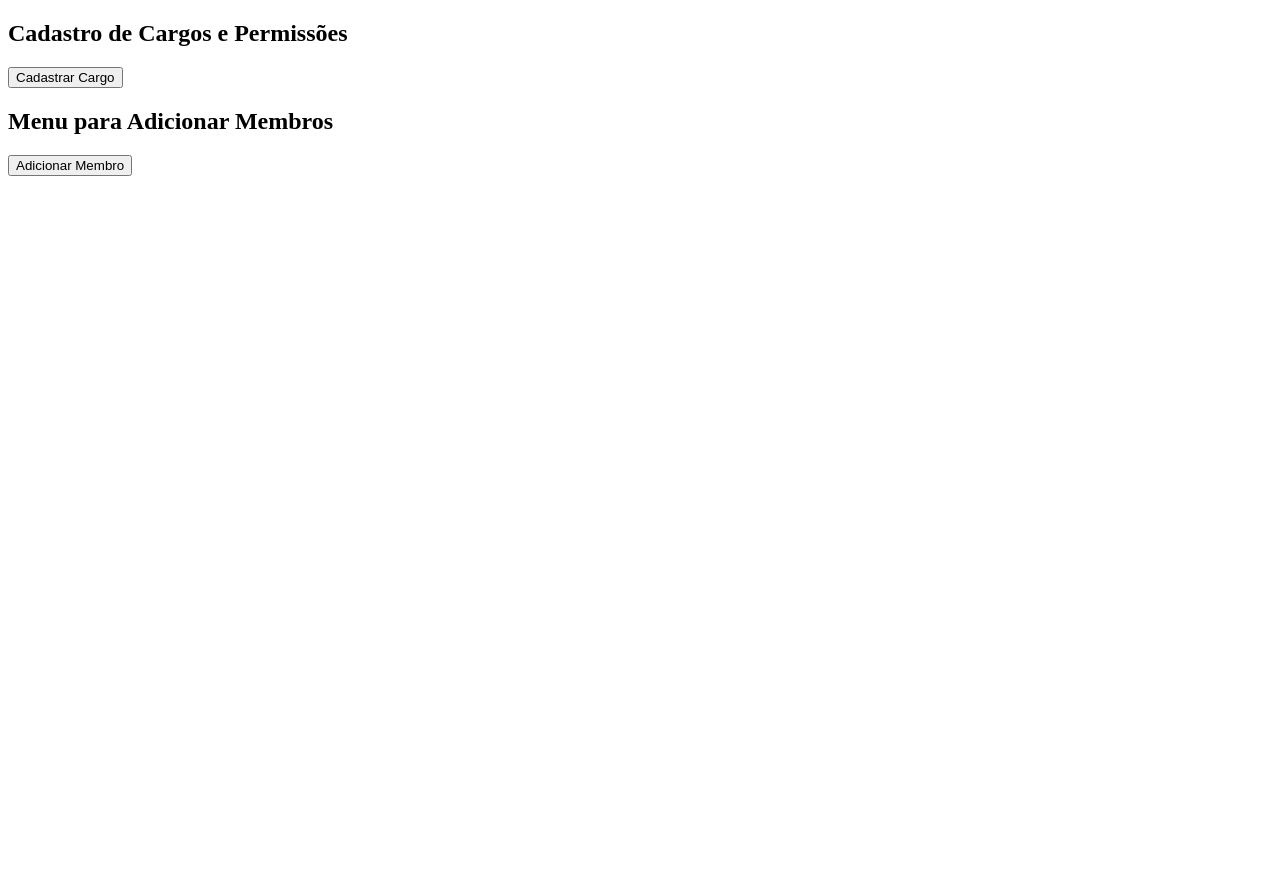
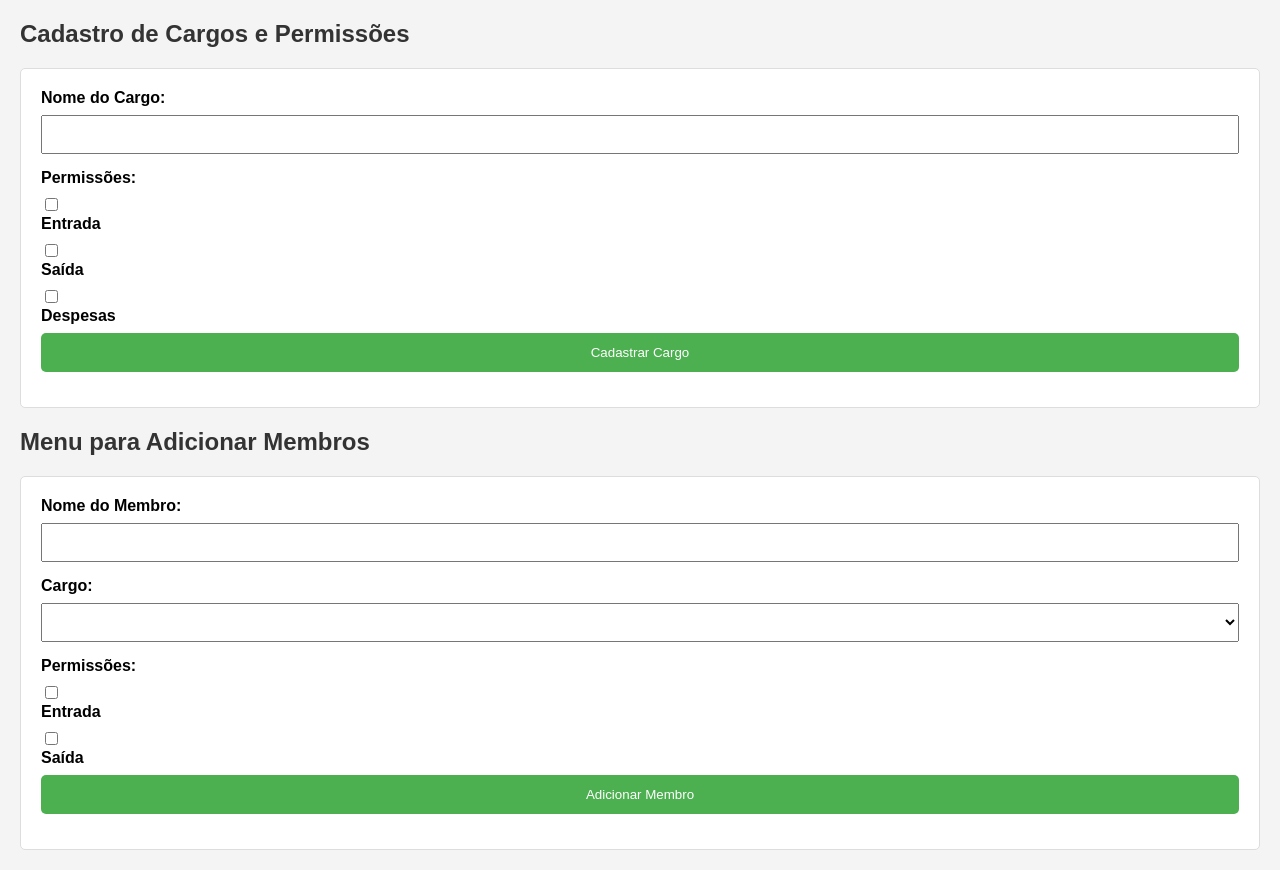
Before and after one commit to lanselmo/lanselmo.github.io, a plain HTML site: page adonline/index.html in a window 1280 px wide. Before the commit the page ends 800 px from the top, so only its background shows below. Drawn offline with Linux system fonts and the light colour scheme.

Commit message:
Formulário teste de criação de cargaos e permissões v1

```diff
--- a/adonline/index.html
+++ b/adonline/index.html
@@ -5,7 +5,55 @@
     <meta name="viewport" content="width=device-width, initial-scale=1.0">
     <title>Cadastro de Cargos e Permissões</title>
     <style>
-        /* Estilos CSS como mencionado anteriormente */
+        body {
+            font-family: Arial, sans-serif;
+            margin: 20px;
+            background-color: #f4f4f4;
+        }
+
+        h2 {
+            color: #333;
+        }
+
+        form {
+            background-color: #fff;
+            border: 1px solid #ddd;
+            padding: 20px;
+            margin-bottom: 20px;
+            border-radius: 5px;
+        }
+
+        label {
+            display: block;
+            margin-bottom: 8px;
+            font-weight: bold;
+        }
+
+        input[type="text"],
+        select,
+        button {
+            width: 100%;
+            padding: 10px;
+            margin-bottom: 15px;
+            box-sizing: border-box;
+        }
+
+        input[type="checkbox"] {
+            margin-right: 5px;
+        }
+
+        button {
+            background-color: #4caf50;
+            color: #fff;
+            border: none;
+            padding: 12px;
+            cursor: pointer;
+            border-radius: 5px;
+        }
+
+        button:hover {
+            background-color: #45a049;
+        }
     </style>
 </head>
 <body>
@@ -13,7 +61,20 @@
 <!-- Cadastro de Cargos e Permissões -->
 <h2>Cadastro de Cargos e Permissões</h2>
 <form id="cargoForm">
-    <!-- Campos do formulário como mencionado anteriormente -->
+    <label for="cargoName">Nome do Cargo:</label>
+    <input type="text" id="cargoName" required>
+
+    <label>Permissões:</label>
+    <input type="checkbox" id="entrada" name="permissoes" value="entrada">
+    <label for="entrada">Entrada</label>
+
+    <input type="checkbox" id="saida" name="permissoes" value="saida">
+    <label for="saida">Saída</label>
+
+    <input type="checkbox" id="despesas" name="permissoes" value="despesas">
+    <label for="despesas">Despesas</label>
+
+    <!-- Adicione mais permissões conforme necessário -->
 
     <button type="button" onclick="cadastrarCargo()">Cadastrar Cargo</button>
 </form>
@@ -21,63 +82,36 @@
 <!-- Menu para Adicionar Membros -->
 <h2>Menu para Adicionar Membros</h2>
 <form id="membroForm">
-    <!-- Campos do formulário como mencionado anteriormente -->
+    <label for="nomeMembro">Nome do Membro:</label>
+    <input type="text" id="nomeMembro" required>
+
+    <label for="cargoSelect">Cargo:</label>
+    <select id="cargoSelect">
+        <!-- Opções de cargo serão adicionadas dinamicamente via JavaScript -->
+    </select>
+
+    <label>Permissões:</label>
+    <input type="checkbox" id="entradaMembro" name="permissoesMembro" value="entrada">
+    <label for="entradaMembro">Entrada</label>
+
+    <input type="checkbox" id="saidaMembro" name="permissoesMembro" value="saida">
+    <label for="saidaMembro">Saída</label>
+
+    <!-- Adicione mais permissões conforme necessário -->
 
     <button type="button" onclick="adicionarMembro()">Adicionar Membro</button>
 </form>
 
-<script src="https://www.gstatic.com/firebasejs/9.0.2/firebase-app.js"></script>
-<script src="https://www.gstatic.com/firebasejs/9.0.2/firebase-firestore.js"></script>
 <script>
-    // Configurar o Firebase com as suas credenciais
-        const firebaseConfig = {
-          apiKey: "AIzaSyCnguCqP_4Y-v7dw6glGM8TtgfGxGAACmw",
-          authDomain: "adonline-780a7.firebaseapp.com",
-          projectId: "adonline-780a7",
-          storageBucket: "adonline-780a7.appspot.com",
-          messagingSenderId: "793559617004",
-          appId: "1:793559617004:web:b3d799eed546ab7df004c9"
-        };
-
-    // Inicializar o Firebase
-    firebase.initializeApp(firebaseConfig);
-    const db = firebase.firestore();
-
+    // Exemplo de funções JavaScript para cadastrar cargos e adicionar membros
     function cadastrarCargo() {
-        const cargoName = document.getElementById('cargoName').value;
-        const permissoes = Array.from(document.querySelectorAll('input[name="permissoes"]:checked')).map(el => el.value);
-
-        // Adicionar dados ao Firestore
-        db.collection('cargos').add({
-            nome: cargoName,
-            permissoes: permissoes
-        })
-        .then(() => {
-            alert("Cargo cadastrado com sucesso!");
-        })
-        .catch(error => {
-            console.error("Erro ao cadastrar cargo:", error);
-        });
+        // Lógica para obter os dados do formulário e cadastrar o cargo
+        alert("Cargo cadastrado com sucesso!");
     }
 
     function adicionarMembro() {
-        const nomeMembro = document.getElementById('nomeMembro').value;
-        const cargoSelect = document.getElementById('cargoSelect');
-        const cargoSelecionado = cargoSelect.options[cargoSelect.selectedIndex].text;
-        const permissoesMembro = Array.from(document.querySelectorAll('input[name="permissoesMembro"]:checked')).map(el => el.value);
-
-        // Adicionar dados ao Firestore
-        db.collection('membros').add({
-            nome: nomeMembro,
-            cargo: cargoSelecionado,
-            permissoes: permissoesMembro
-        })
-        .then(() => {
-            alert("Membro adicionado com sucesso!");
-        })
-        .catch(error => {
-            console.error("Erro ao adicionar membro:", error);
-        });
+        // Lógica para obter os dados do formulário e adicionar o membro
+        alert("Membro adicionado com sucesso!");
     }
 </script>
 
```
